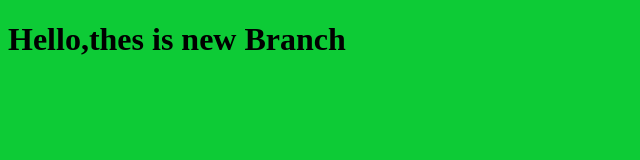
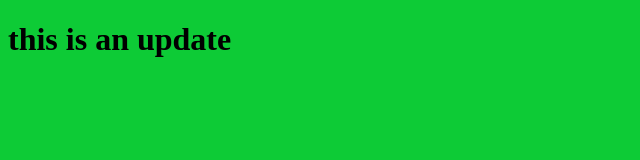
Before and after one commit to Sara32141/myproject_1, a plain HTML site: page index.html in a window 1280 px wide. Shown: the whole page, without its empty margins (0-640 px from the left). Drawn offline with Linux system fonts and the light colour scheme.

Commit message:
edit the html file

```diff
--- a/index.html
+++ b/index.html
@@ -7,7 +7,7 @@
     <link rel="stylesheet" href="style.css">
 </head>
 <body>
-    <h1> Hello,thes is new Branch</h1>
+    <h1> this is an update</h1>
     <script src="script.js"></script>
 </body>
 </html>
```
